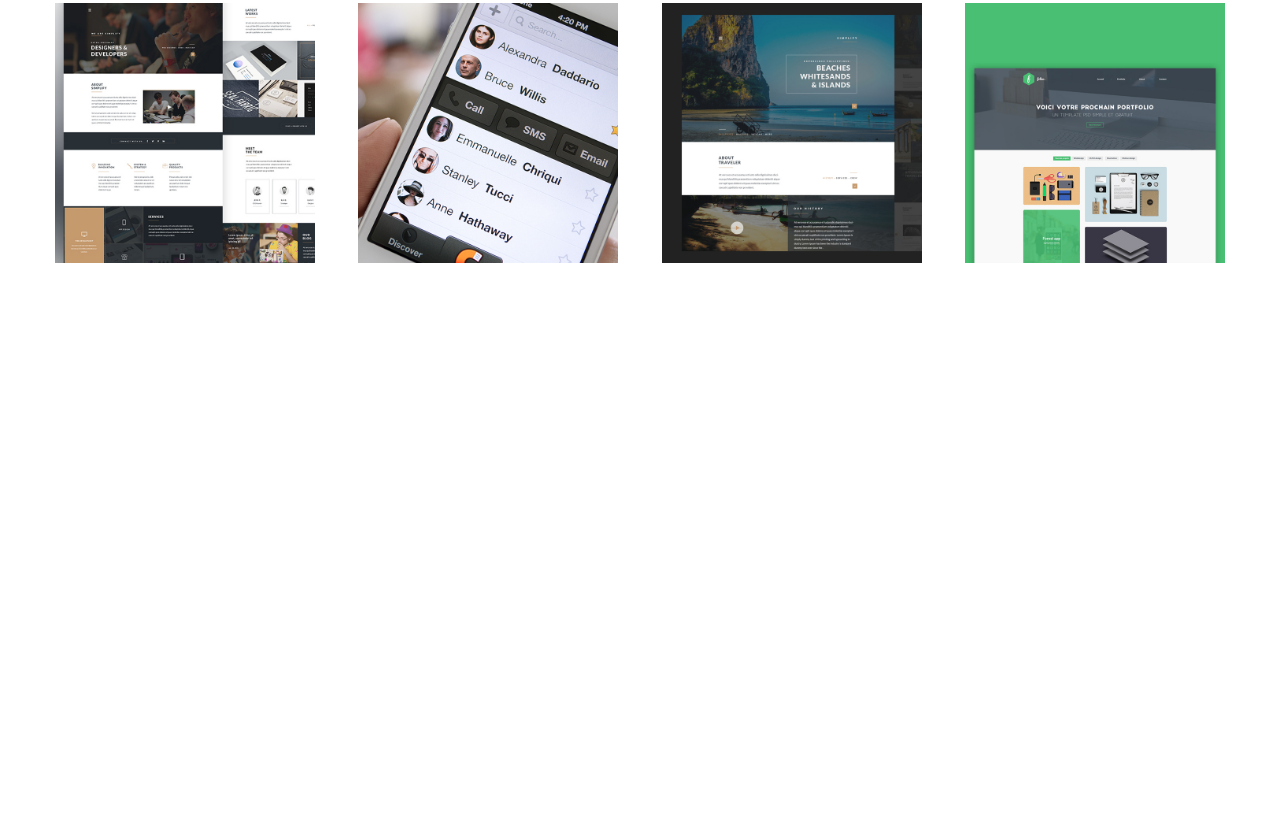
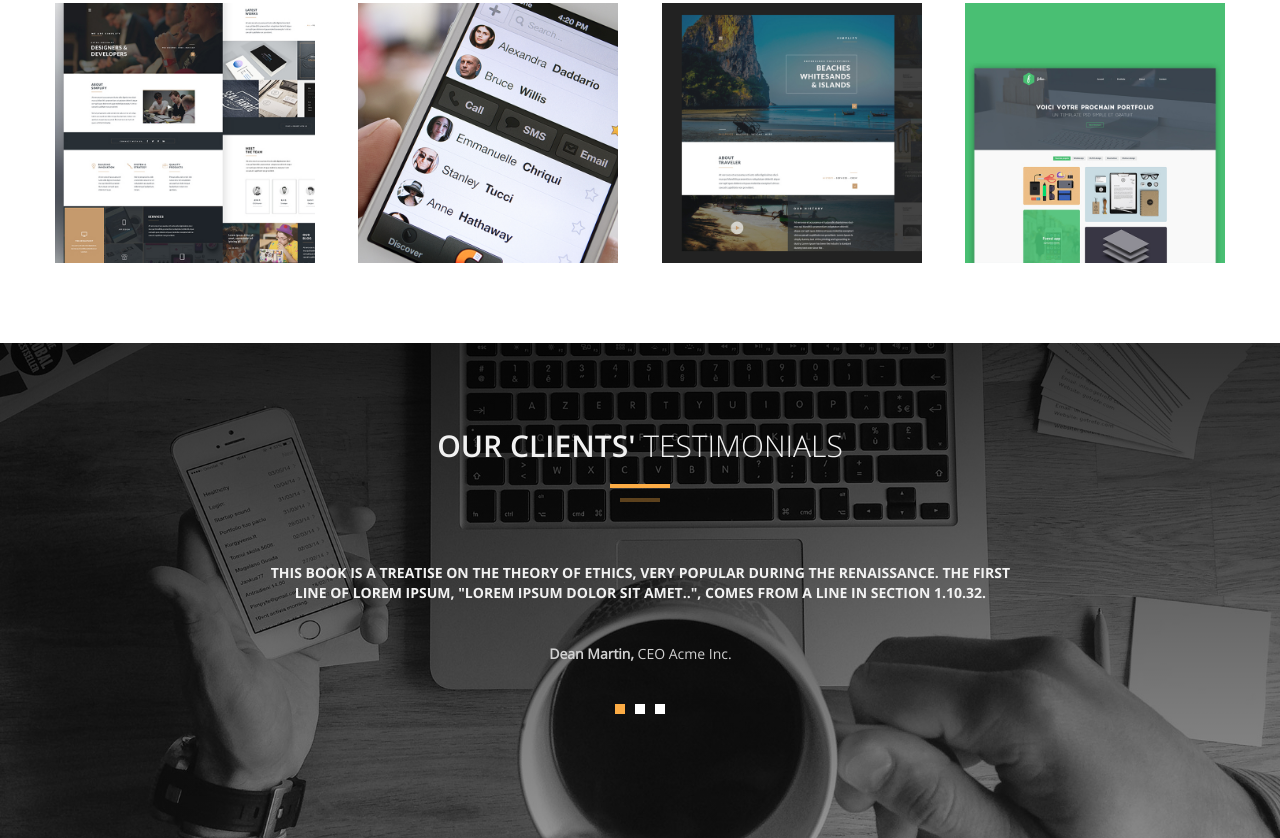
Before and after one commit to frontend90/spirit, a plain HTML site: page index.html in a window 1280 px wide. Shown: the part 3676-4514 px from the top of the page. Before the commit the page ends 4019 px from the top, so only its background shows below. Drawn offline with nearby package versions, Linux system fonts and the light colour scheme; a web font is replaced by a local one.

Commit message:
верстка

```diff
--- a/index.html
+++ b/index.html
@@ -326,7 +326,7 @@
     <section class="portfolio" id="portfolio">
       <div class="container">
         <div class="title">
-          <h5>take a look at <strong>our services</strong></h5>
+          <h5>take a look at <strong>our portfolio</strong></h5>
           <p>Lorem Ipsum comes from sections 1.10.32 and 1.10.33 of "de Finibus Bonorum et Malorum" (The Extremes of
             Good and Evil) by Cicero, written in 45 BC. This book is a treatise on the theory of ethics, very popular
             during the Renaissance. The first line of Lorem Ipsum, "Lorem ipsum dolor sit amet..", comes from a line in
@@ -499,6 +499,43 @@
       <!-- /.container -->
     </section>
     <!-- /.portfolio -->
+    <section class="testimonials" id="testimonials">
+      <div class="overlay">
+        <div class="container">
+          <div class="title">
+            <h5><strong>our clients'</strong> testimonials</h5>
+          </div>
+          <!-- /.title -->
+          <div class="test-slider">
+            <div class="test-slider-block">
+              <h6>This book is a treatise on the theory of ethics, very popular during the Renaissance. The first line
+                of
+                Lorem Ipsum, "Lorem ipsum dolor sit amet..", comes from a line in section 1.10.32.</h6>
+              <p><strong>Dean Martin,</strong> CEO Acme Inc.</p>
+            </div>
+            <!-- /.test-slider-block -->
+            <div class="test-slider-block">
+              <h6>This book is a treatise on the theory of ethics, very popular during the Renaissance. The first line
+                of
+                Lorem Ipsum, "Lorem ipsum dolor sit amet..", comes from a line in section 1.10.32.</h6>
+              <p><strong>Dean Martin,</strong> CEO Acme Inc.</p>
+            </div>
+            <!-- /.test-slider-block -->
+            <div class="test-slider-block">
+              <h6>This book is a treatise on the theory of ethics, very popular during the Renaissance. The first line
+                of
+                Lorem Ipsum, "Lorem ipsum dolor sit amet..", comes from a line in section 1.10.32.</h6>
+              <p><strong>Dean Martin,</strong> CEO Acme Inc.</p>
+            </div>
+            <!-- /.test-slider-block -->
+          </div>
+          <!-- /.test-slider -->
+        </div>
+        <!-- /.container -->
+      </div>
+      <!-- /.overlay -->
+    </section>
+    <!-- /.testimonials -->
   </main>
 
 
--- a/js/main.js
+++ b/js/main.js
@@ -111,3 +111,11 @@ $('.portfolio-nav a').click(function () {
   $('.portfolio-nav a').removeClass('active');
   $(this).addClass('active');
 });
+
+/*******    test slick    **************/
+$('.test-slider').slick({
+  slidesToShow: 1,
+  slidesToScroll: 1,
+  dots: true,
+  arrows: false
+});
--- a/sass/_interface.sass
+++ b/sass/_interface.sass
@@ -33,6 +33,11 @@
   src: url(../fonts/OpenSans-Light.ttf)
 @mixin open_light
   font-family: 'OpenSans-Light'
+@font-face
+  font-family: 'OpenSans-Bold'
+  src: url(../fonts/OpenSans-Bold.ttf)
+@mixin open_bold
+  font-family: 'OpenSans-Bold'
 body
   color: #5a5a5a
   +lat_reg
--- a/sass/blocks/_adaptive.sass
+++ b/sass/blocks/_adaptive.sass
@@ -119,6 +119,11 @@
       & .block
         margin: 50px auto 0
         width: 50%
+@media screen and ( max-width: 600px )
+  .testimonials
+    & .overlay
+      & .test-slider
+        width: 90%
 @media screen and ( max-width: 540px )
   .about
     & .about-wrap
--- /dev/null
+++ b/sass/blocks/_testimonials.sass
@@ -0,0 +1,83 @@
+.testimonials
+  background: url(../img/test/bg.jpg) no-repeat
+  background-position: center
+  background-size: cover
+  background-attachment: fixed
+  height: 495px
+  position: relative
+  & .overlay
+    content: ''
+    position: absolute
+    top: 0
+    left: 0
+    width: 100%
+    height: 100%
+    background: linear-gradient(to bottom, rgba(0,0,0,0.8) 0%,rgba(0,0,0,0.73) 17%,rgba(0,0,0,0.66) 35%,rgba(0,0,0,0.55) 62%,rgba(0,0,0,0.4) 100%)
+    padding: 80px 0
+    & .title
+      text-align: center
+      & h5
+        text-transform: uppercase
+        color: #f2f2f2
+        +open_light
+        font-weight: lighter
+        font-size: 30px
+        position: relative
+        & strong
+          +open_semi
+        &::before
+          content: ''
+          position: absolute
+          left: 50%
+          transform: translateX(-50%)
+          bottom: -20px
+          width: 60px
+          height: 4px
+          background: #fcac45
+        &::after
+          content: ''
+          position: absolute
+          left: 50%
+          transform: translateX(-50%)
+          bottom: -34px
+          width: 40px
+          height: 4px
+          background: rgba(252, 172, 69, 0.34)
+    & .test-slider
+      margin: 95px auto 0
+      width: 66%
+      & .slick-list
+        overflow: hidden
+        & .slick-track
+          display: flex
+          & .test-slider-block
+            text-align: center
+            & h6
+              text-transform: uppercase
+              font-size: 14px
+              line-height: 20px
+              color: #f2f2f2
+              +open_bold
+            & p
+              margin-top: 40px
+              color: #d1d1d1
+              +open_reg
+      & .slick-dots
+        display: flex
+        align-items: center
+        justify-content: center
+        margin-top: 40px
+        & li
+          list-style: none
+          width: 10px
+          height: 10px
+          background: #ffffff
+          margin: 0 5px
+          transition: .3s linear
+          cursor: pointer
+          &:hover
+            background: #fcac45
+          & button
+            font-size: 0
+        & .slick-active
+          background: #fcac45
--- a/sass/style.sass
+++ b/sass/style.sass
@@ -5,4 +5,5 @@
 @import 'blocks/services'
 @import 'blocks/clients'
 @import 'blocks/portfolio'
+@import 'blocks/testimonials'
 @import 'blocks/adaptive'
```
Also changed, not shown: css/style.css, img/test/bg.jpg (added), 1 other file.
